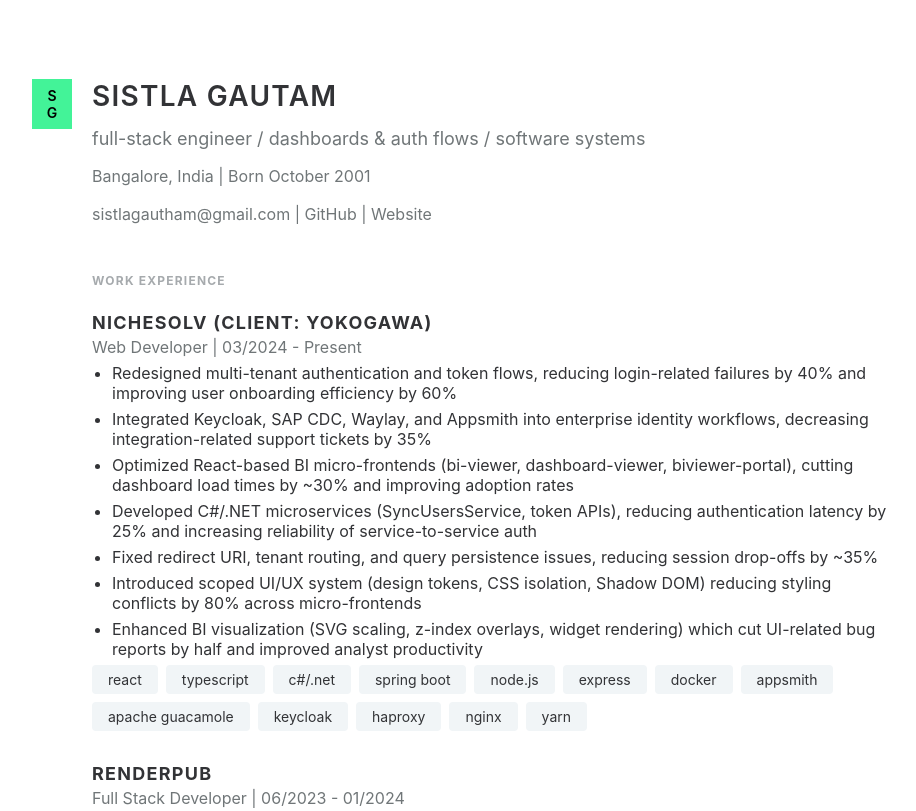
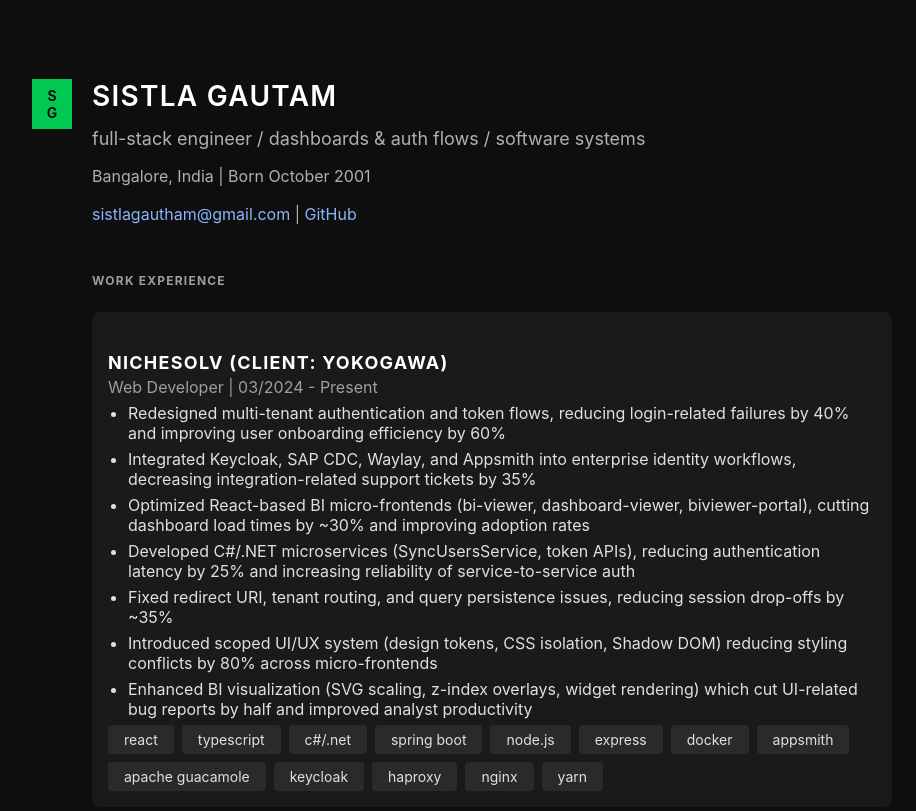
Before and after one commit to sistla-gautam/terminal-portfolio, a plain HTML site: page index.html in a window 1280 px wide. Shown: the top 811 px of the page, without its empty margins (148-1064 px from the left). Drawn offline with Linux system fonts and the light colour scheme.

Commit message:
Update index.html

```diff
--- a/index.html
+++ b/index.html
@@ -3,17 +3,17 @@
 <head>
   <meta charset="UTF-8">
   <meta name="viewport" content="width=device-width, initial-scale=1.0">
-  <title>Sistla Gautam - Full Stack Engineer</title>
+  <title id="page-title"></title>
   <style>
     body {
       font-family: 'Inter', sans-serif;
-      background-color: #ffffff;
-      color: #323336;
+      background-color: #0e0e0e;
+      color: #e0e0e0;
       margin: 0;
       padding: 0;
     }
     a {
-      color: inherit;
+      color: #8ab4f8;
       text-decoration: none;
     }
     a:hover {
@@ -34,16 +34,16 @@
       letter-spacing: 1.3px;
       margin-bottom: 8px;
       font-weight: 600;
-      color: #323336;
+      color: #ffffff;
     }
     header h2 {
       font-size: 18px;
-      color: #707678;
+      color: #b0b0b0;
       margin-bottom: 6px;
       font-weight: 400;
     }
     header p {
-      color: #707678;
+      color: #b0b0b0;
       font-size: 16px;
       line-height: 1.4;
       margin-bottom: 4px;
@@ -52,7 +52,7 @@
       position: absolute;
       top: 0;
       left: -60px;
-      background-color: #43F398;
+      background-color: #00C853;
       width: 40px;
       height: 50px;
       display: flex;
@@ -70,31 +70,34 @@
       text-transform: uppercase;
       font-size: 12px;
       letter-spacing: 1.2px;
-      color: #A6AAAD;
+      color: #9e9e9e;
       margin-bottom: 24px;
     }
-    .job, .education-item {
+    .job {
       margin-bottom: 32px;
+      background-color: #1a1a1a;
+      border-radius: 8px;
+      padding: 16px;
     }
-    .job h4, .education-item h4 {
+    .job h4 {
       text-transform: uppercase;
       font-size: 18px;
       letter-spacing: 0.07em;
       margin-bottom: 4px;
-      color: #323336;
+      color: #ffffff;
     }
-    .job .role, .education-item .degree {
-      color: #707678;
+    .job .role {
+      color: #9e9e9e;
       font-size: 16px;
       margin-bottom: 6px;
     }
-    .job ul, .education-item ul {
+    .job ul {
       margin: 0;
       padding-left: 20px;
     }
-    .job li, .education-item li {
+    .job li {
       font-size: 16px;
-      color: #323336;
+      color: #e0e0e0;
       margin-bottom: 6px;
     }
     .skills, .about {
@@ -103,10 +106,10 @@
       gap: 8px;
     }
     .skill, .about-item {
-      background-color: #f1f5f7;
+      background-color: #2a2a2a;
       padding: 6px 16px;
       font-size: 14px;
-      color: #323336;
+      color: #e0e0e0;
       border-radius: 4px;
     }
   </style>
@@ -114,10 +117,7 @@
 <body>
   <div class="container">
     <header>
-      <div class="logo-box">
-        <div>S</div>
-        <div>G</div>
-      </div>
+      <div class="logo-box" id="logo"></div>
       <h1 id="name"></h1>
       <h2 id="description"></h2>
       <p id="location"></p>
@@ -139,6 +139,11 @@
     fetch('data.json')
       .then(response => response.json())
       .then(data => {
+        // Set dynamic title
+        document.title = `${data.personal_info.name} - ${data.personal_info.description}`;
+        document.getElementById('page-title').textContent = document.title;
+
+        // Set header info
         document.getElementById('name').textContent = data.personal_info.name;
         document.getElementById('description').textContent = data.personal_info.description;
         document.getElementById('location').textContent = `${data.personal_info.location} | Born ${data.personal_info.born}`;
@@ -146,9 +151,13 @@
         const contact = data.personal_info.contact;
         document.getElementById('contact').innerHTML =
           `<a href="mailto:${contact.email}">${contact.email}</a> | ` +
-          `<a href="${contact.github}">GitHub</a> | ` +
-          `<a href="${contact.personal_website}">Website</a>`;
+          `<a href="${contact.github}">GitHub</a>`;
 
+        // Generate logo dynamically from initials
+        const initials = data.personal_info.name.split(' ').map(n => n[0]).join('').slice(0, 2).toUpperCase();
+        document.getElementById('logo').innerHTML = initials.split('').map(ch => `<div>${ch}</div>`).join('');
+
+        // Work experience
         const workContainer = document.getElementById('work');
         data.work_experience.forEach(job => {
           const div = document.createElement('div');
@@ -162,6 +171,7 @@
           workContainer.appendChild(div);
         });
 
+        // About section
         const aboutContainer = document.getElementById('about');
         data.about_me.forEach(item => {
           const div = document.createElement('div');
```
